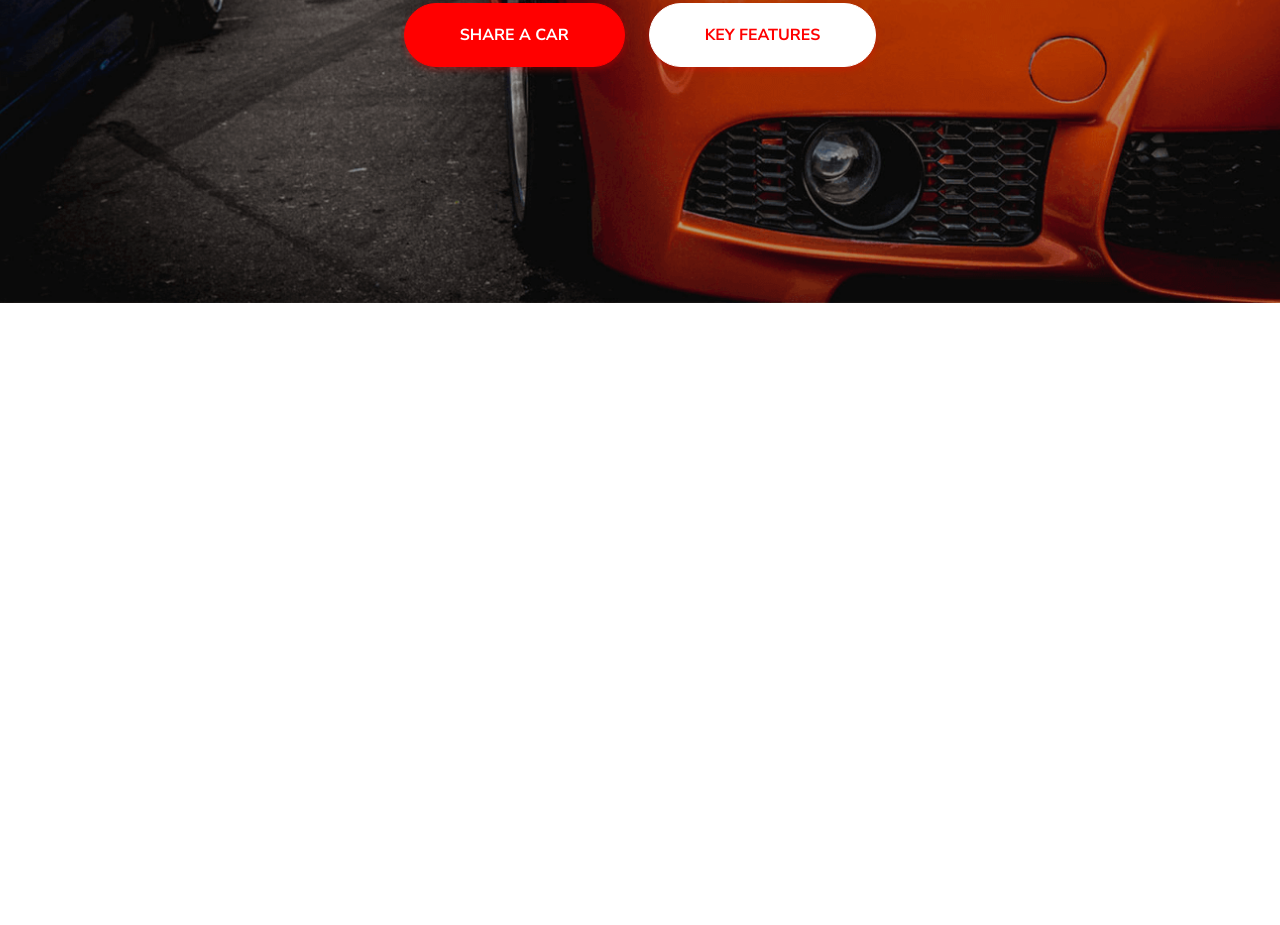
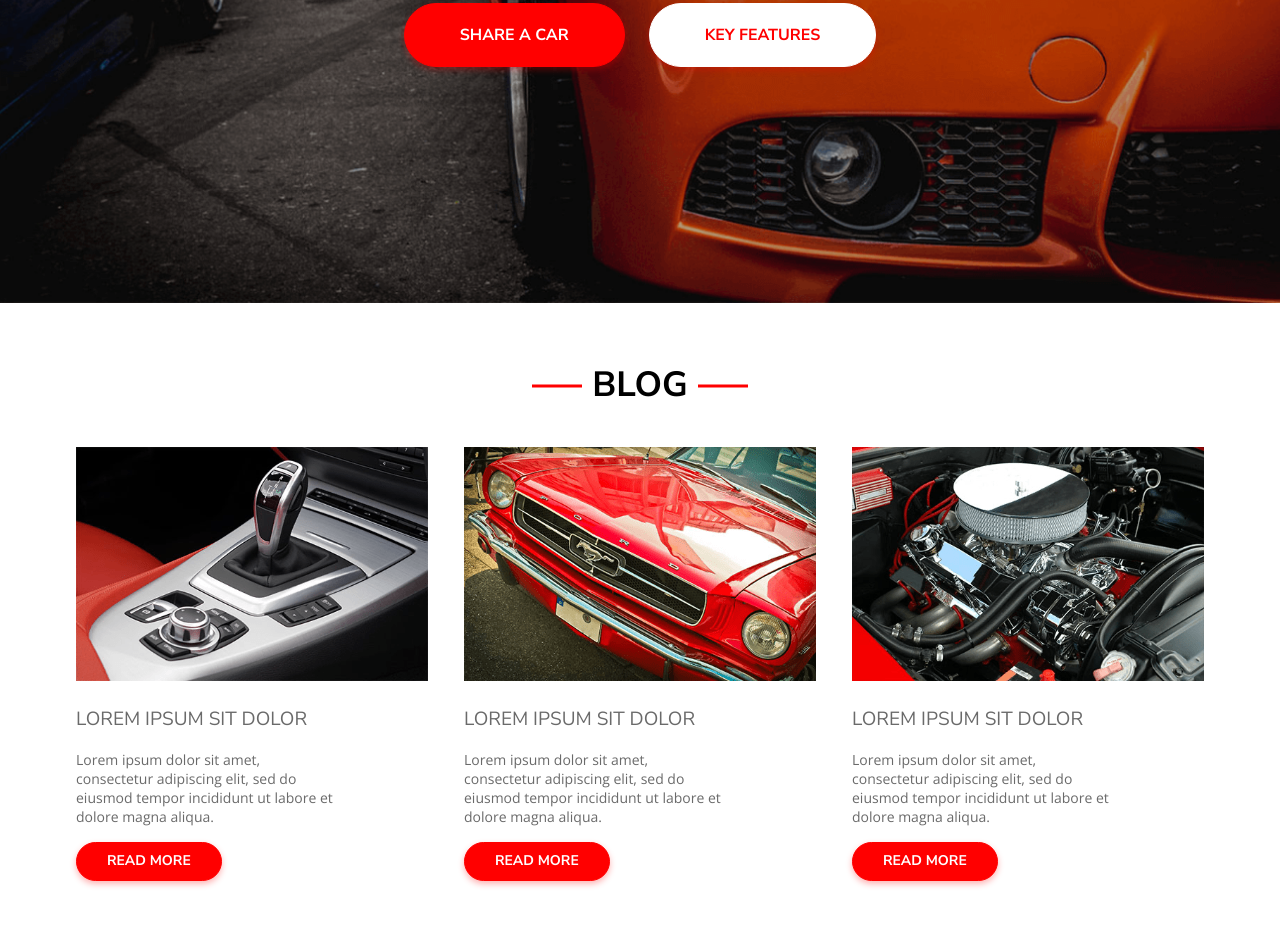
Before and after one commit to olekmorawski/car_sharing, a plain HTML site: page index.html in a window 1280 px wide. Shown: the part 489-1414 px from the top of the page. Before the commit the page ends 800 px from the top, so only its background shows below. Drawn offline with nearby package versions, Linux system fonts and the light colour scheme.

Commit message:
blog section pixel perfect + images

```diff
--- a/index.html
+++ b/index.html
@@ -53,5 +53,51 @@
         </div>
       </div>
     </section>
+    <section class="box section">
+      <div class="inner">
+        <h2 class="section__hdl">BLOG</h2>
+        <div class="section__box">
+          <div class="section__col">
+            <img
+              src="./styles/src/images/photo1-min.png"
+              alt="Article photo"
+              class="section__img"
+            />
+            <h3 class="section__hdl--ternary">LOREM IPSUM SIT DOLOR</h3>
+            <p class="section__text">
+              Lorem ipsum dolor sit amet, consectetur adipiscing elit, sed do
+              eiusmod tempor incididunt ut labore et dolore magna aliqua.
+            </p>
+            <a href="" class="btn">READ MORE</a>
+          </div>
+          <div class="section__col">
+            <img
+              src="./styles/src/images/photo2-min.png"
+              alt="Article photo"
+              class="section__img"
+            />
+            <h3 class="section__hdl--ternary">LOREM IPSUM SIT DOLOR</h3>
+            <p class="section__text">
+              Lorem ipsum dolor sit amet, consectetur adipiscing elit, sed do
+              eiusmod tempor incididunt ut labore et dolore magna aliqua.
+            </p>
+            <a href="" class="btn">READ MORE</a>
+          </div>
+          <div class="section__col">
+            <img
+              src="./styles/src/images/photo3-min.png"
+              alt="Article photo"
+              class="section__img"
+            />
+            <h3 class="section__hdl--ternary">LOREM IPSUM SIT DOLOR</h3>
+            <p class="section__text">
+              Lorem ipsum dolor sit amet, consectetur adipiscing elit, sed do
+              eiusmod tempor incididunt ut labore et dolore magna aliqua.
+            </p>
+            <a href="" class="btn">READ MORE</a>
+          </div>
+        </div>
+      </div>
+    </section>
   </body>
 </html>
--- a/styles/styles.css
+++ b/styles/styles.css
@@ -126,6 +126,7 @@ body {
   color: var(--secondary-color);
   text-align: center;
   font-family: "Nunito Sans", sans-serif;
+  margin-bottom: 3.875rem;
 }
 .intro .intro__box {
 }
@@ -159,5 +160,71 @@ body {
   margin-bottom: 3.375rem;
   line-height: 1.375;
 }
-.intro .intro__btn {
+
+.box {
 }
+.section {
+  margin-bottom: 6.25rem;
+}
+.section .section__hdl {
+  text-align: center;
+  font-family: "Nunito Sans", sans-serif;
+  font-weight: 700;
+  text-transform: uppercase;
+  font-size: 2.1875rem;
+  position: relative;
+  margin-bottom: 2.5625rem;
+}
+
+.section .section__hdl:before,
+.section .section__hdl:after {
+  content: "";
+  width: 3.125rem;
+  height: 0.1875rem;
+  display: inline-block;
+  background-color: var(--primary-color);
+  position: absolute;
+  top: 50%;
+  transform: translateY(-50%);
+  margin-left: 0.625rem;
+}
+
+.section .section__hdl:before {
+  transform: translateY(-50%) translateX(-100%);
+  margin-left: -0.625rem;
+}
+
+.section .section__hdl--ternary {
+  text-align: left;
+  text-transform: uppercase;
+  font-size: 1.1875rem;
+  font-family: "Nunito Sans", sans-serif;
+  font-weight: 400;
+  color: rgb(106, 106, 106);
+  margin-bottom: 1.25rem;
+}
+.section .section__box {
+  display: flex;
+  justify-content: space-between;
+  gap: 1rem;
+}
+.section .section__col {
+  display: flex;
+  flex-direction: column;
+  align-items: flex-start;
+}
+.section .section__img {
+  width: 100%;
+  display: block;
+  margin-bottom: 0.5625rem;
+}
+.section .section__text {
+  font-family: "Open Sans", sans-serif;
+  font-size: 0.875rem;
+  font-weight: 300;
+  line-height: 1.357;
+  max-width: 16.25rem;
+  color: rgb(106, 106, 106);
+  margin-bottom: 1rem;
+  margin-top: 0;
+}
```
Also changed, not shown: styles/src/images/photo1-min.png (added), styles/src/images/photo1@2x-min.png (added), styles/src/images/photo2-min.png (added), styles/src/images/photo2@2x-min.png (added), styles/src/images/photo3-min.png (added), styles/src/images/photo3@2x-min.png (added).
